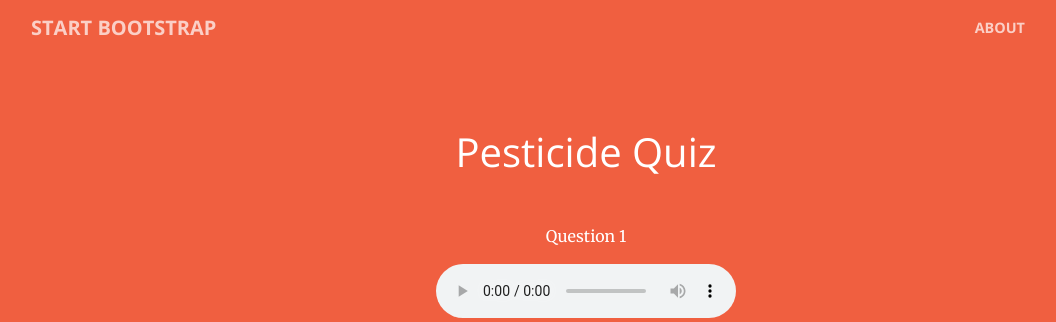
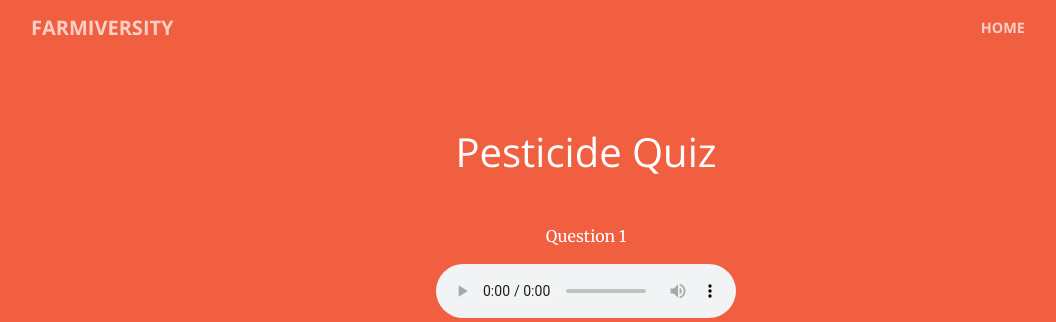
Before and after one commit to ckruger0/pc13_site, a Flask app: page /pesticide_quiz in a window 1280 px wide. Shown: the top 322 px of the page, without its empty margins (54-1110 px from the left). Run offline with Flask 2, Linux system fonts and the light colour scheme; some libraries are stand-ins or nearby versions.

Commit message:
updated style

```diff
--- a/templates/index.html
+++ b/templates/index.html
@@ -8,7 +8,7 @@
     <meta name="description" content="">
     <meta name="author" content="">
 
-    <title>Creative - Farmiversity Theme</title>
+    <title>Farmiversity - Free Farmer Training</title>
 
     <!-- Bootstrap core CSS -->
     <link href="static/vendor/bootstrap/css/bootstrap.min.css" rel="stylesheet">
@@ -30,14 +30,14 @@
 
     <nav class="navbar navbar-expand-lg navbar-light fixed-top" id="mainNav">
       <div class="container">
-        <a class="navbar-brand js-scroll-trigger" href="#page-top">Farmiversity</a>
+        <a class="navbar-brand js-scroll-trigger" href="/">Farmiversity</a>
         <button class="navbar-toggler navbar-toggler-right" type="button" data-toggle="collapse" data-target="#navbarResponsive" aria-controls="navbarResponsive" aria-expanded="false" aria-label="Toggle navigation">
           <span class="navbar-toggler-icon"></span>
         </button>
         <div class="collapse navbar-collapse" id="navbarResponsive">
           <ul class="navbar-nav ml-auto">
             <li class="nav-item">
-              <a class="nav-link js-scroll-trigger" href="#about">About</a>
+              <a class="nav-link js-scroll-trigger" href="/">Home</a>
             </li>
 
             <li class="nav-item">
--- a/templates/pesticide_quiz.html
+++ b/templates/pesticide_quiz.html
@@ -8,7 +8,7 @@
     <meta name="description" content="">
     <meta name="author" content="">
 
-    <title>Creative - Start Bootstrap Theme</title>
+    <title>Farmiversity - Free Farmer Training</title>
 
     <!-- Bootstrap core CSS -->
     <link href="static/vendor/bootstrap/css/bootstrap.min.css" rel="stylesheet">
@@ -23,23 +23,21 @@
 
     <!-- Custom styles for this template -->
     <link href="static/css/creative.min.css" rel="stylesheet">
-    <link rel="stylesheet" href="static/css/awesome-bootstrap-checkbox.css"/>
 
   </head>
 
   <body id="page-top">
 
-    <!-- Navigation -->
-      <nav class="navbar navbar-expand-lg navbar-light fixed-top" id="mainNav">
+    <nav class="navbar navbar-expand-lg navbar-light fixed-top" id="mainNav">
       <div class="container">
-        <a class="navbar-brand js-scroll-trigger" href="#page-top">Start Bootstrap</a>
+        <a class="navbar-brand js-scroll-trigger" href="/">Farmiversity</a>
         <button class="navbar-toggler navbar-toggler-right" type="button" data-toggle="collapse" data-target="#navbarResponsive" aria-controls="navbarResponsive" aria-expanded="false" aria-label="Toggle navigation">
           <span class="navbar-toggler-icon"></span>
         </button>
         <div class="collapse navbar-collapse" id="navbarResponsive">
           <ul class="navbar-nav ml-auto">
             <li class="nav-item">
-              <a class="nav-link js-scroll-trigger" href="#about">About</a>
+              <a class="nav-link js-scroll-trigger" href="/">Home</a>
             </li>
 
             <li class="nav-item">
--- a/templates/signin.html
+++ b/templates/signin.html
@@ -8,7 +8,7 @@
     <meta name="description" content="">
     <meta name="author" content="">
 
-    <title>Creative - Start Bootstrap Theme</title>
+    <title>Farmiversity - Free Farmer Training</title>
 
     <!-- Bootstrap core CSS -->
     <link href="static/vendor/bootstrap/css/bootstrap.min.css" rel="stylesheet">
@@ -31,14 +31,14 @@
     <!-- Navigation -->
       <nav class="navbar navbar-expand-lg navbar-light fixed-top" id="mainNav">
       <div class="container">
-        <a class="navbar-brand js-scroll-trigger" href="#page-top">Start Bootstrap</a>
+        <a class="navbar-brand js-scroll-trigger" href="/">Farmiversity</a>
         <button class="navbar-toggler navbar-toggler-right" type="button" data-toggle="collapse" data-target="#navbarResponsive" aria-controls="navbarResponsive" aria-expanded="false" aria-label="Toggle navigation">
           <span class="navbar-toggler-icon"></span>
         </button>
         <div class="collapse navbar-collapse" id="navbarResponsive">
           <ul class="navbar-nav ml-auto">
             <li class="nav-item">
-              <a class="nav-link js-scroll-trigger" href="#about">About</a>
+              <a class="nav-link js-scroll-trigger" href="/">Home</a>
             </li>
 
             <li class="nav-item">
--- a/templates/signup.html
+++ b/templates/signup.html
@@ -8,7 +8,7 @@
     <meta name="description" content="">
     <meta name="author" content="">
 
-    <title>Creative - Farmiversity Theme</title>
+    <title>Farmiversity - Free Farmer Training</title>
 
     <!-- Bootstrap core CSS -->
     <link href="static/vendor/bootstrap/css/bootstrap.min.css" rel="stylesheet">
@@ -31,14 +31,14 @@
     <!-- Navigation -->
       <nav class="navbar navbar-expand-lg navbar-light fixed-top" id="mainNav">
       <div class="container">
-        <a class="navbar-brand js-scroll-trigger" href="#page-top">Farmiversity</a>
+        <a class="navbar-brand js-scroll-trigger" href="/">Farmiversity</a>
         <button class="navbar-toggler navbar-toggler-right" type="button" data-toggle="collapse" data-target="#navbarResponsive" aria-controls="navbarResponsive" aria-expanded="false" aria-label="Toggle navigation">
           <span class="navbar-toggler-icon"></span>
         </button>
         <div class="collapse navbar-collapse" id="navbarResponsive">
           <ul class="navbar-nav ml-auto">
             <li class="nav-item">
-              <a class="nav-link js-scroll-trigger" href="#about">About</a>
+              <a class="nav-link js-scroll-trigger" href="/">Home</a>
             </li>
 
             <li class="nav-item">
```
Also changed, not shown: templates/user.html (+5 -2 lines).
